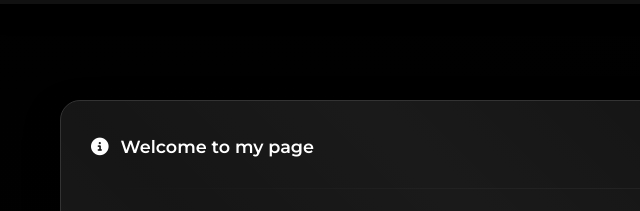
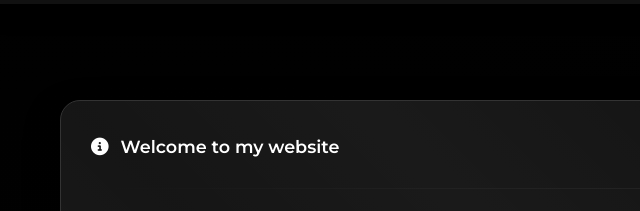
Before and after one commit to xDevFrain/Frain-More-Website, a plain HTML site: page index.html in a window 1280 px wide. Shown: the top 211 px of the page, 0-640 px from the left. Drawn offline with nearby package versions, Linux system fonts and the light colour scheme.

Commit message:
Update index.html

```diff
--- a/index.html
+++ b/index.html
@@ -1525,7 +1525,7 @@
   <div class="container">
     <div class="alert-banner animate-fade-in-up">
       <span class="closebtn" onclick="this.parentElement.style.display='none';">&times;</span>
-      <b><i class="fas fa-info-circle"></i> Welcome to my page</b>
+      <b><i class="fas fa-info-circle"></i> Welcome to my website</b>
       <hr>
       <p>This site is now fully optimized for all devices and screen sizes.</p>
       <p><i class="fas fa-moon"></i> <strong>Discord Status Indicator Guide:</strong></p>
```
